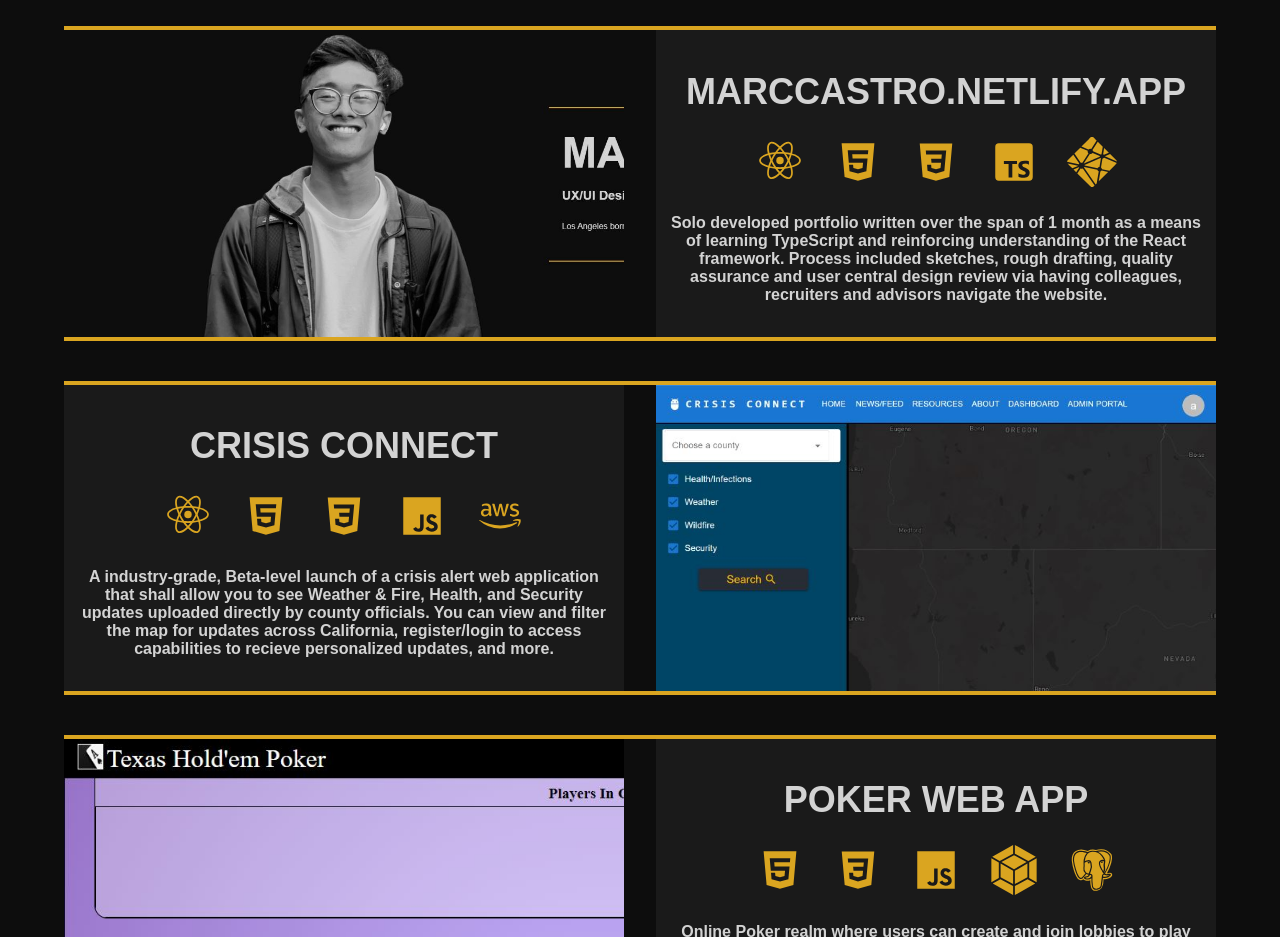
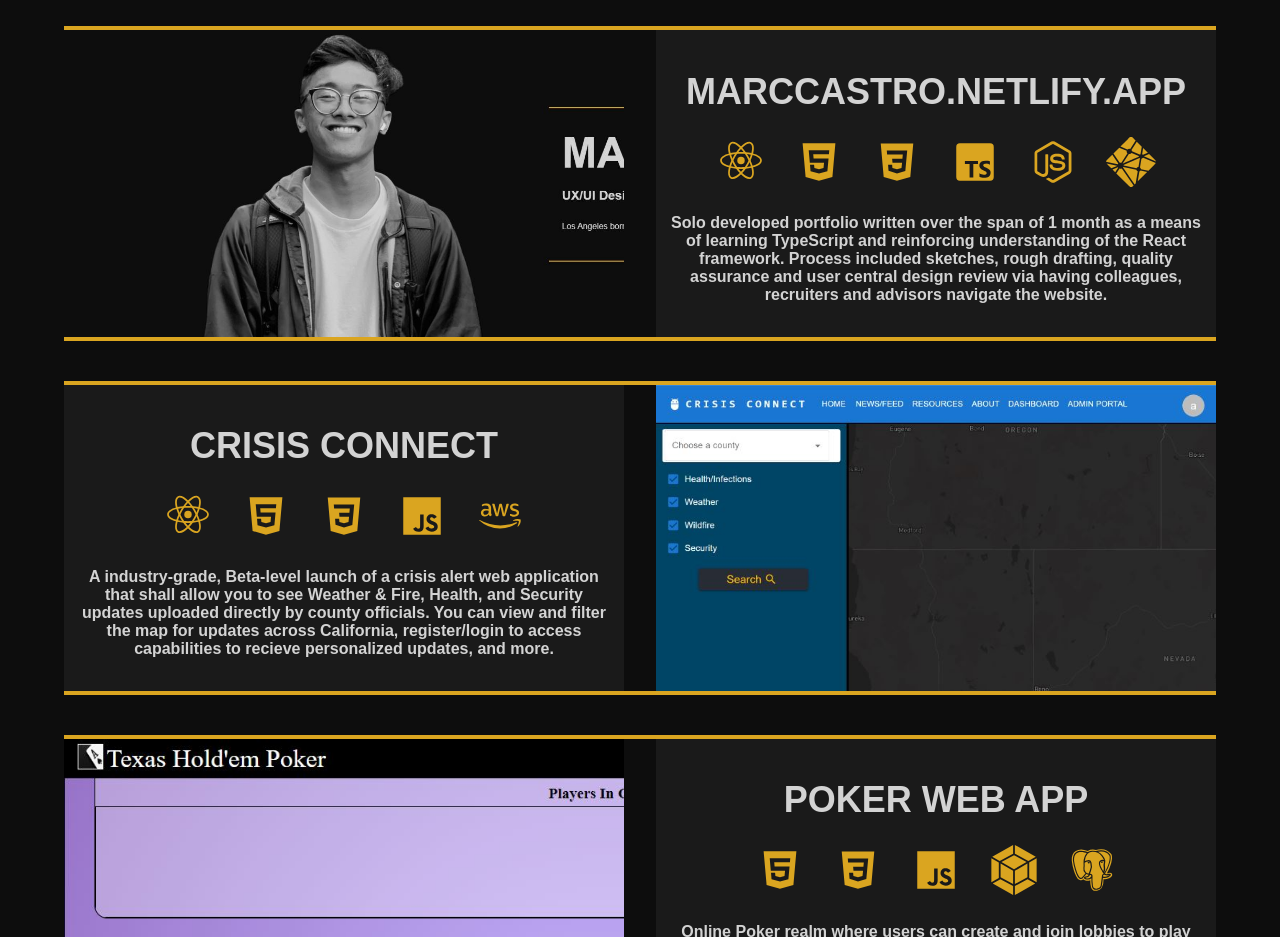
Before and after one commit to majocast/personal-website, a React (Create React App) app in the folder personal-website/: page / in a window 1280 px wide. Shown: the part 2760-3697 px from the top of the page. Built offline with nearby package versions, Linux system fonts and the light colour scheme.

Commit message:
small fix for v2.0.0

```diff
--- a/personal-website/src/pages/Projects.tsx
+++ b/personal-website/src/pages/Projects.tsx
@@ -9,7 +9,8 @@ import { BiLogoTypescript,
   BiLogoJavascript,
   BiLogoPhp,
   BiLogoAws,
-  BiLogoPostgresql
+  BiLogoPostgresql,
+  BiLogoNodejs
 } from 'react-icons/bi';
 
 const Wrapper = styled.div`
@@ -41,6 +42,7 @@ function Projects() {
               <BiLogoHtml5 size={50} title='HTML5'/>
               <BiLogoCss3 size={50} title='CSS3'/>
               <BiLogoTypescript size={50} title='TypeScript'/>
+              <BiLogoNodejs size={50} title='Node.JS' />
               <SiNetlify size={50} title='Netlify'/>
             </div>
             <p>Solo developed portfolio written over the span of 1 month as a means of
```
